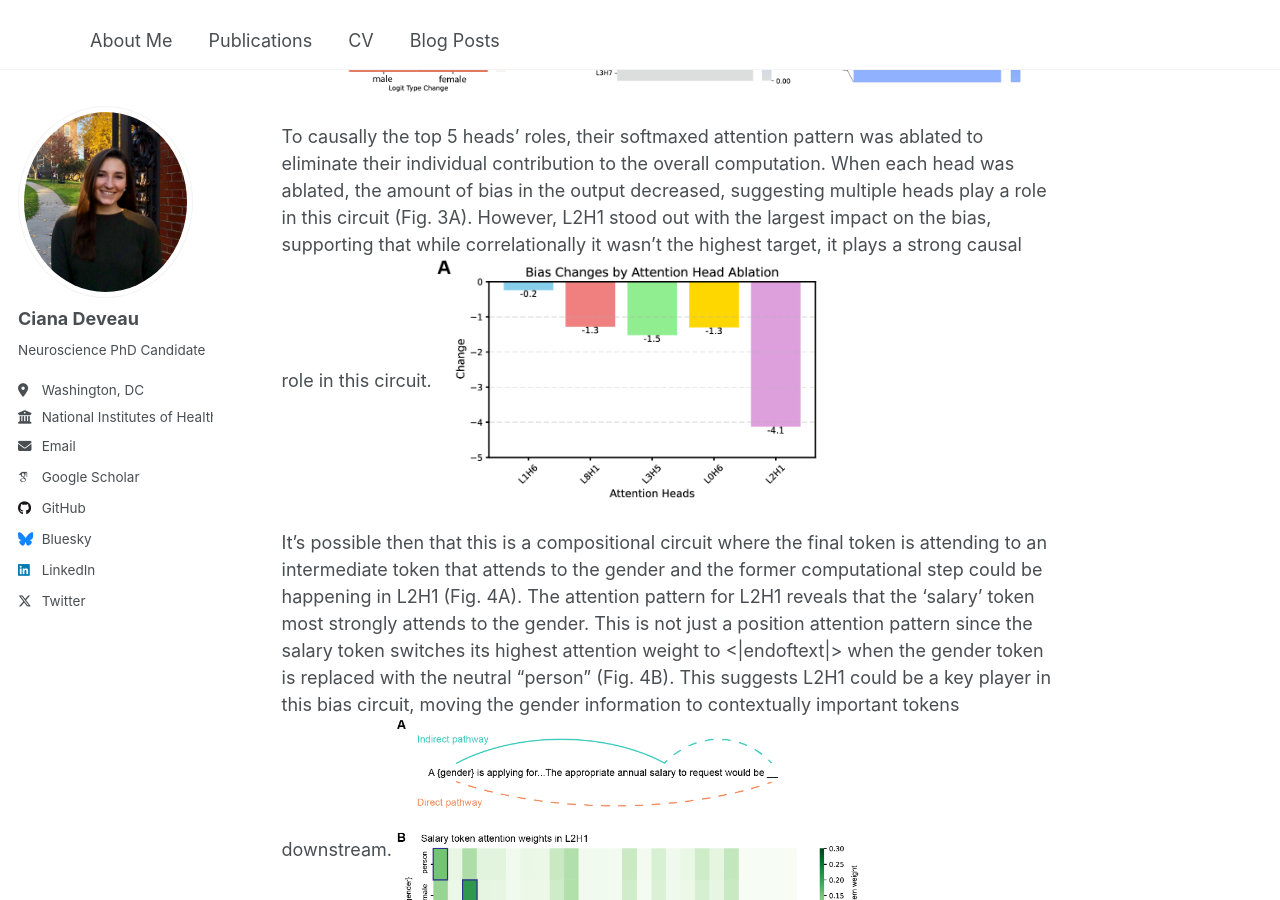
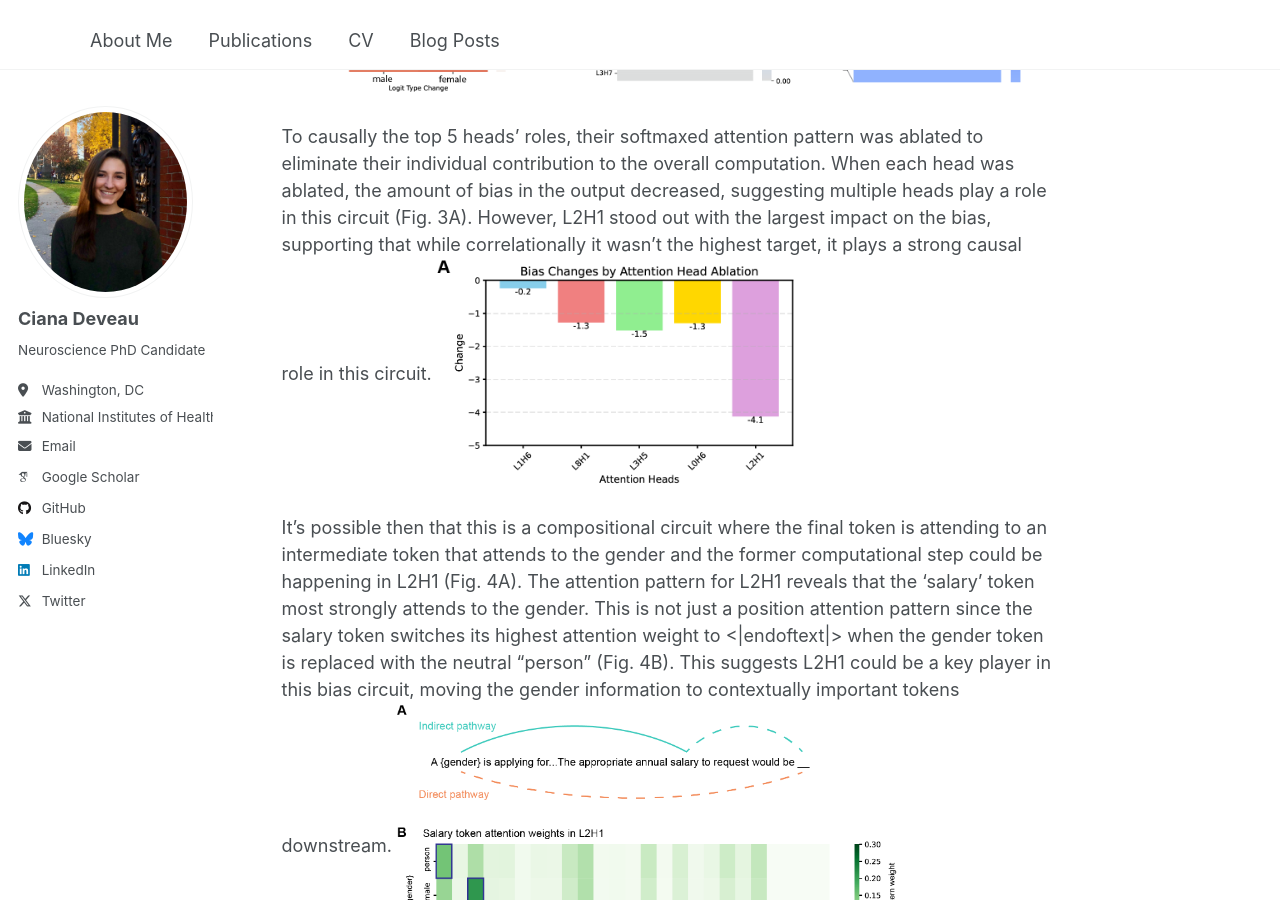
Before and after one commit to cianadeveau/cianadeveau.github.io, a Jekyll site: the page built from _posts/2025-10-01-wage-bias.md, in a window 1280 px wide and 900 px high, scrolled down 1811 px. Built offline with Jekyll 4.4.1, drawn with Linux system fonts in a browser that asks for light colours; some web fonts are replaced.

Commit message:
Update 2025-10-01-wage-bias.md

```diff
--- a/_posts/2025-10-01-wage-bias.md
+++ b/_posts/2025-10-01-wage-bias.md
@@ -32,16 +32,16 @@ A preliminary calculation of the contributions each layer provides to the ‘ $
 ![Figure 2](/images/bp1/Fig2-v1.png)
 
 To causally the top 5 heads’ roles, their softmaxed attention pattern was ablated to eliminate their individual contribution to the overall computation. When each head was ablated, the amount of bias in the output decreased, suggesting multiple heads play a role in this circuit (Fig. 3A). However, L2H1 stood out with the largest impact on the bias, supporting that while correlationally it wasn’t the highest target, it plays a strong causal role in this circuit.
-<img src="/images/bp1/Fig3-v1.png" alt="Figure 3" width="50%" height="50%">
+<img src="/images/bp1/Fig3-v1.png" alt="Figure 3" width="47%" height="47%">
 
 It’s possible then that this is a compositional circuit where the final token is attending to an intermediate token that attends to the gender and the former computational step could be happening in L2H1 (Fig. 4A). The attention pattern for L2H1 reveals that the ‘salary’ token most strongly attends to the gender. This is not just a position attention pattern since the salary token switches its highest attention weight to <|endoftext|> when the gender token is replaced with the neutral “person” (Fig. 4B). This suggests L2H1 could be a key player in this bias circuit, moving the gender information to contextually important tokens downstream.
-<img src="/images/bp1/Fig4-v1.png" alt="Figure 4" width="60%" height="60%">
+<img src="/images/bp1/Fig4-v1.png" alt="Figure 4" width="65%" height="65%">
 
 To causally connect this head to the bias circuit a series of ablations were carried out targeting different levels involving this attention head to see how specific the ablation could be and still be effective. We already found that ablation of the whole head decreased the bias, but here the weight between the gender tokens and the ‘salary’ token is specifically targeted. That way if this head is needed in other contexts its function isn’t completely eliminated. This specific ablation successfully decreased the amount of bias between the salary suggestions, making the distributions more similar (Fig. 5A,B).
 <img src="/images/bp1/Fig5-v1.png" alt="Figure 5" width="45%" height="45%">
 
 Of course, prompts do not always follow a strict template and the specific words used could vary slightly. To test for the robustness of L2H1, the attention patterns for the salary token were tested against a range of words. L2H1 strongly and specifically activates for words semantically similar to “male” and “female”, while not activating for a handful of other nouns and adjectives that could fit the prompt (Fig. 6A,B). Expanding the ablations on this head could then help decrease the bias across a variety of prompts. To make this ablation more robust to possible prompts, the nearest neighbors in the embedding space for the tokens ‘male’ and ‘female’ were calculated so the ablation function can more thoroughly address potential bias even when prompted with different words. Employing the same ablation function across prompts with different sets of gender tokens successfully decreased the amount of bias in each case.
-<img src="/images/bp1/Fig6-v1.png" alt="Figure 6" width="50%" height="50%">
+<img src="/images/bp1/Fig6-v1.png" alt="Figure 6" width="75%" height="75%">
 
 Conclusions, Limitations, and Future Directions
 ------
```
